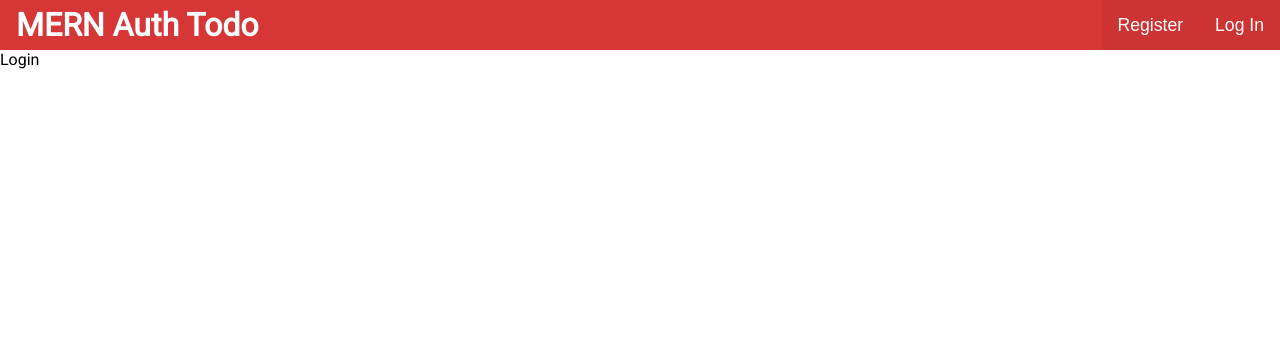
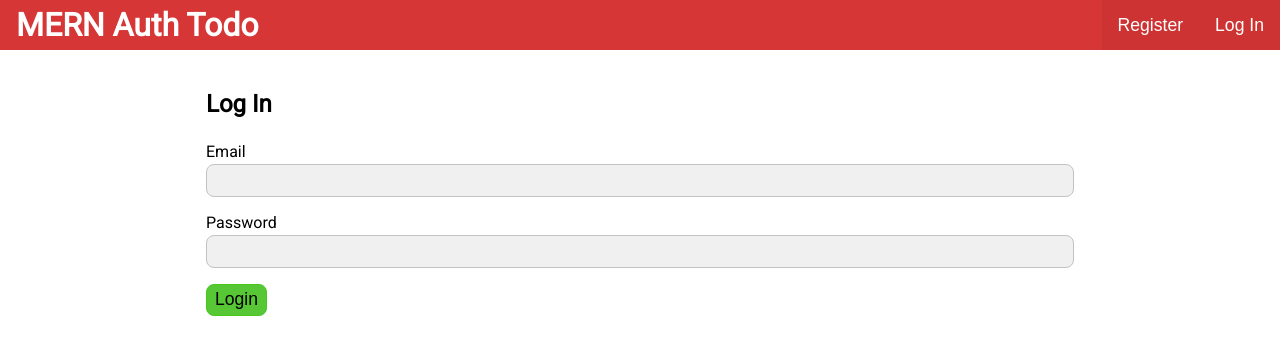
Before and after one commit to drewkiimon/mern-auth-frontend, a React (Create React App) app: page /login in a window 1280 px wide. Shown: the top 354 px of the page. Built offline with nearby package versions, Linux system fonts and the light colour scheme; no server answers.

Commit message:
Styling and logout / login feature

```diff
--- a/src/App.js
+++ b/src/App.js
@@ -62,11 +62,13 @@ export default function App() {
 			<BrowserRouter>
 				<UserContext.Provider value={{ userData, setUserData }}>
 					<Header />
-					<Switch>
-						<Route exact path='/' component={Home} />
-						<Route path='/login' component={Login} />
-						<Route path='/register' component={Register} />
-					</Switch>
+					<div className='container'>
+						<Switch>
+							<Route exact path='/' component={Home} />
+							<Route path='/login' component={Login} />
+							<Route path='/register' component={Register} />
+						</Switch>
+					</div>
 				</UserContext.Provider>
 			</BrowserRouter>
 		</>
--- a/src/components/auth/Login.js
+++ b/src/components/auth/Login.js
@@ -1,5 +1,57 @@
-import React from 'react';
+import React, { useState, useContext } from 'react';
+import { useHistory } from 'react-router-dom';
+import UserContext from '../../context/UserContext';
+import Axios from 'axios';
 
 export default function Login() {
-	return <div>Login</div>;
+	const [email, setEmail] = useState();
+	const [password, setPassword] = useState();
+
+	const { setUserData } = useContext(UserContext);
+
+	const history = useHistory();
+
+	const submit = async (e) => {
+		e.preventDefault();
+
+		const loginUser = {
+			email,
+			password,
+		};
+
+		const loginRes = await Axios.post(
+			'http://localhost:5000/users/login',
+			loginUser
+		);
+
+		setUserData({
+			token: loginRes.data.token,
+			user: loginRes.data.user,
+		});
+
+		localStorage.setItem('auth-token', loginRes.data.token);
+
+		history.push('/');
+	};
+
+	return (
+		<div className='page'>
+			<h2>Log In</h2>
+			<form className='form' onSubmit={submit}>
+				<label htmlFor='login-email'>Email</label>
+				<input
+					id='login-email'
+					type='email'
+					onChange={(e) => setEmail(e.target.value)}></input>
+
+				<label htmlFor='login-password'>Password</label>
+				<input
+					id='login-password'
+					type='password'
+					onChange={(e) => setPassword(e.target.value)}></input>
+
+				<input type='submit' value='Login' />
+			</form>
+		</div>
+	);
 }
--- a/src/components/auth/Register.js
+++ b/src/components/auth/Register.js
@@ -45,7 +45,7 @@ export default function Register() {
 	return (
 		<div className='page'>
 			<h2>Register</h2>
-			<form onSubmit={submit}>
+			<form className='form' onSubmit={submit}>
 				<label htmlFor='register-email'>Email</label>
 				<input
 					id='register-email'
--- a/src/components/pages/Home.js
+++ b/src/components/pages/Home.js
@@ -1,5 +1,5 @@
 import React from 'react';
 
 export default function Home() {
-	return <div>I am home</div>;
+	return <div className='page'>I am home</div>;
 }
--- a/src/style.css
+++ b/src/style.css
@@ -46,6 +46,11 @@ body {
     padding: 1rem;
 }
 
+.container {
+    max-width: 900px;
+    margin: 0 auto;
+}
+
 /* header */
 #header {
     height: 50px;
@@ -78,6 +83,48 @@ body {
     background-color: #e43b3b;
 }
 
+/* form */
+
+.form label,
+.form input {
+    display: block;
+}
+
+.form input {
+    margin-bottom: 1rem;
+}
+
+.form label {
+    margin-bottom: .2rem;
+}
+
+.form input[type='text'],
+.form input[type='password'],
+.form input[type='email'] {
+    width: 100%;
+    border: 1px solid #c2c2c2;
+    background-color: #f0f0f0;
+    border-radius: 8px;
+    font-size: 1.1rem;
+    padding: 0.3rem;
+}
+
+.form input:focus {
+    outline: none;
+    border: 1px solid #39bae2;
+    box-shadow: inset 0px 0px 5px rgba(64, 199, 240, 0.5);
+}
+
+.form input[type='submit'] {
+    font-size: 1.1rem;
+    border-radius: 8px;
+    padding: 0.3rem .5rem;
+    border: 1px solid #45c81c;
+    background-color: #57c735;
+}
+
+/* media queries */
+
 @media screen and (max-width: 550px) {
     #header .title {
         font-size: 1.1rem;
```
